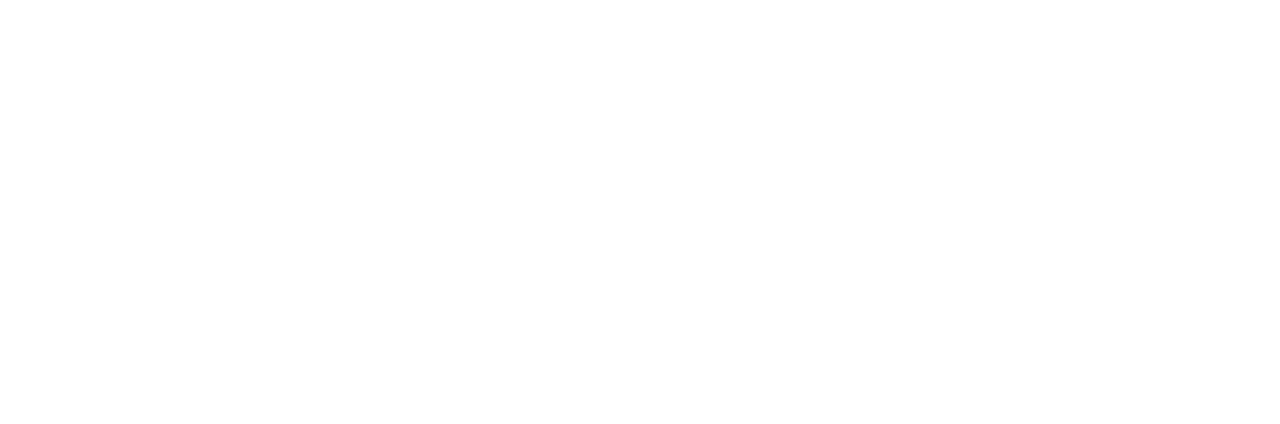
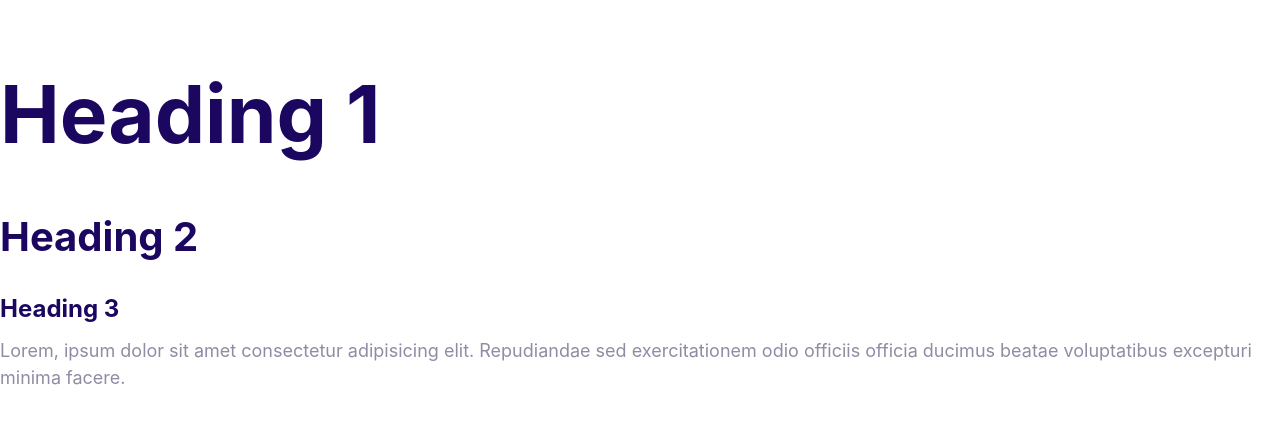
Before and after one commit to Sanaa-Fuad/First-Website, a plain HTML site: page index.html in a window 1280 px wide. Drawn offline with Linux system fonts and the light colour scheme.

Commit message:
Define the styles for the fonts.

```diff
--- a/CSS/styles.css
+++ b/CSS/styles.css
@@ -1,8 +1,47 @@
+html{
+    font-size: 62.5%;
+}
 :root{
     --color-primary:#2584ff;
     --color-secondary:#00d9ff;
     --color-accent:#ff3400;
     --color-headings:#1b0760;
     --color-body:#918ca4;
+}
+body{
+    font-family: Inter, Arial, Helvetica, sans-serif;
+    color: var(--color-body);
+    font-size: 2.4rem;
+    line-height: 1.5;
+}
+h1,h2,h3{
+    color: var(--color-headings);
+    margin-bottom: 1rem;
+}
+h1{
+    font-size: 7rem;
+}
+h2{
+    font-size: 4rem;
+}
+h3{
+    font-size: 3rem;
+}
+p{
+    margin-top: 0;
+}
 
+@media screen and (min-width:1024px) {
+    body{
+        font-size: 1.8rem;
+    }
+    h1{
+        font-size: 8rem;
+    }
+    h2{
+        font-size: 4rem;
+    }
+    h3{
+        font-size: 2.4rem;
+    }
 }
--- a/index.html
+++ b/index.html
@@ -5,8 +5,18 @@
     <meta http-equiv="X-UA-Compatible" content="IE=edge" />
     <meta name="viewport" content="width=device-width, initial-scale=1.0" />
     <title>Moshify</title>
+
     <link rel="stylesheet" href="CSS/normalize.css" />
     <link rel="stylesheet" href="CSS/styles.css" />
   </head>
-  <body></body>
+  <body>
+    <h1>Heading 1</h1>
+    <h2>Heading 2</h2>
+    <h3>Heading 3</h3>
+    <p>
+      Lorem, ipsum dolor sit amet consectetur adipisicing elit. Repudiandae sed
+      exercitationem odio officiis officia ducimus beatae voluptatibus excepturi
+      minima facere.
+    </p>
+  </body>
 </html>
```
